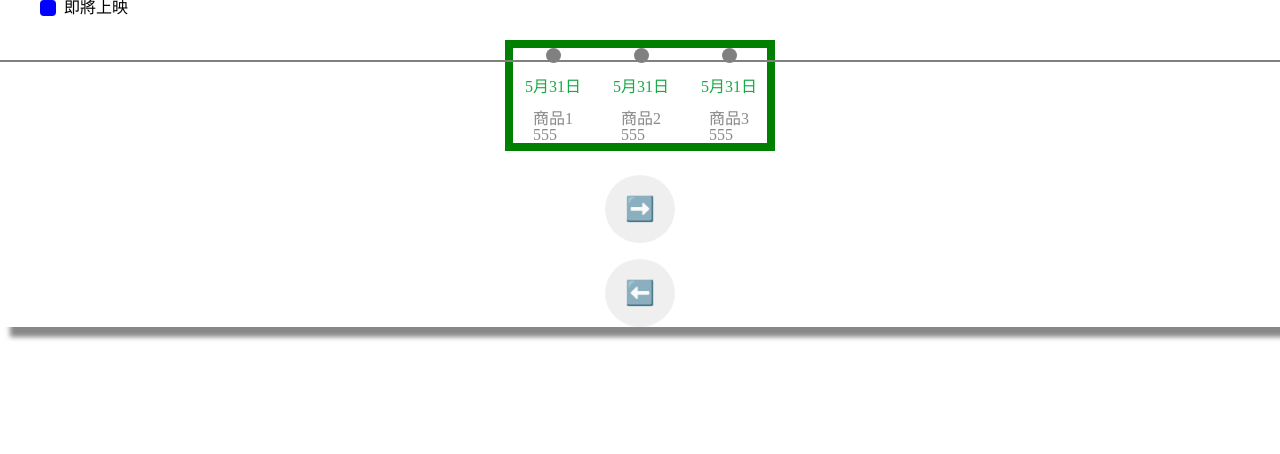
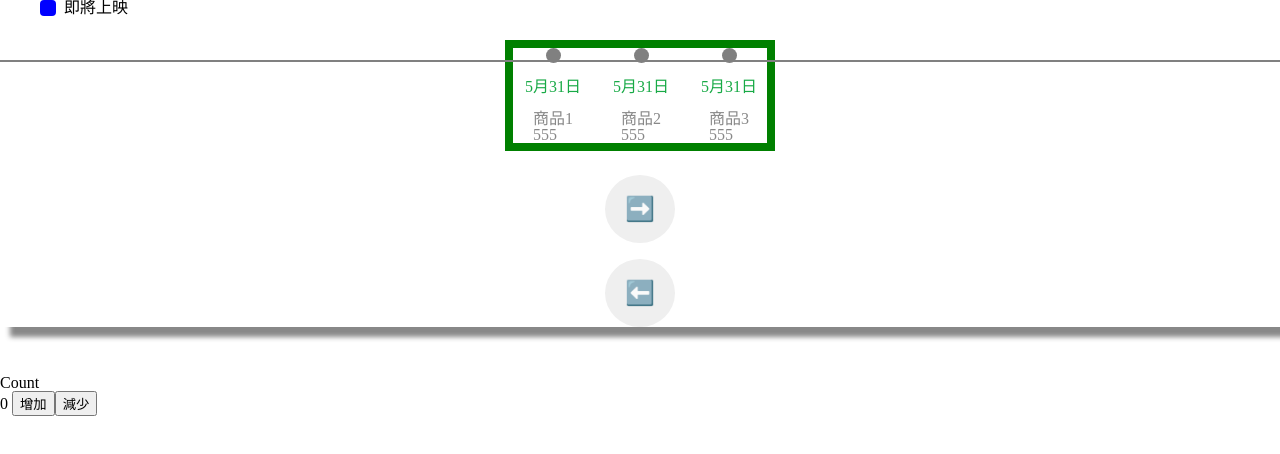
Before and after one commit to Chouwill/movie-slideshow, a Vue app: page / in a window 1280 px wide. Shown: the top 454 px of the page. Built offline with nearby package versions, Linux system fonts and the light colour scheme.

Commit message:
feat:建立計數器

```diff
--- a/src/App.vue
+++ b/src/App.vue
@@ -1,9 +1,12 @@
 <script setup>
 import Movie from "../src/components/Ｍovie.vue"
+
+import Count from '../src/components/Count.vue';
 </script>
 
 <template>
 <Movie />
+<Count />
 </template>
 
 <style scoped>
--- /dev/null
+++ b/src/components/Count.vue
@@ -0,0 +1,31 @@
+<script setup>
+import { ref } from "vue";
+
+const counToal = ref(0);
+
+const Onadd = () => {
+  console.log("增加");
+  counToal.value++;
+};
+const reduceNum = () => {
+  console.log("減少");
+    counToal.value--;
+
+};
+</script>
+
+<template>
+  <div class="Count-box">
+    <h2>Count</h2>
+    {{ counToal }}
+    <button @click="Onadd">增加</button>
+    <button @click="reduceNum">減少</button>
+  </div>
+</template>
+
+<style lang="scss">
+.Count-box {
+  width: 100%;
+  margin: 3rem 0;
+}
+</style>
```
